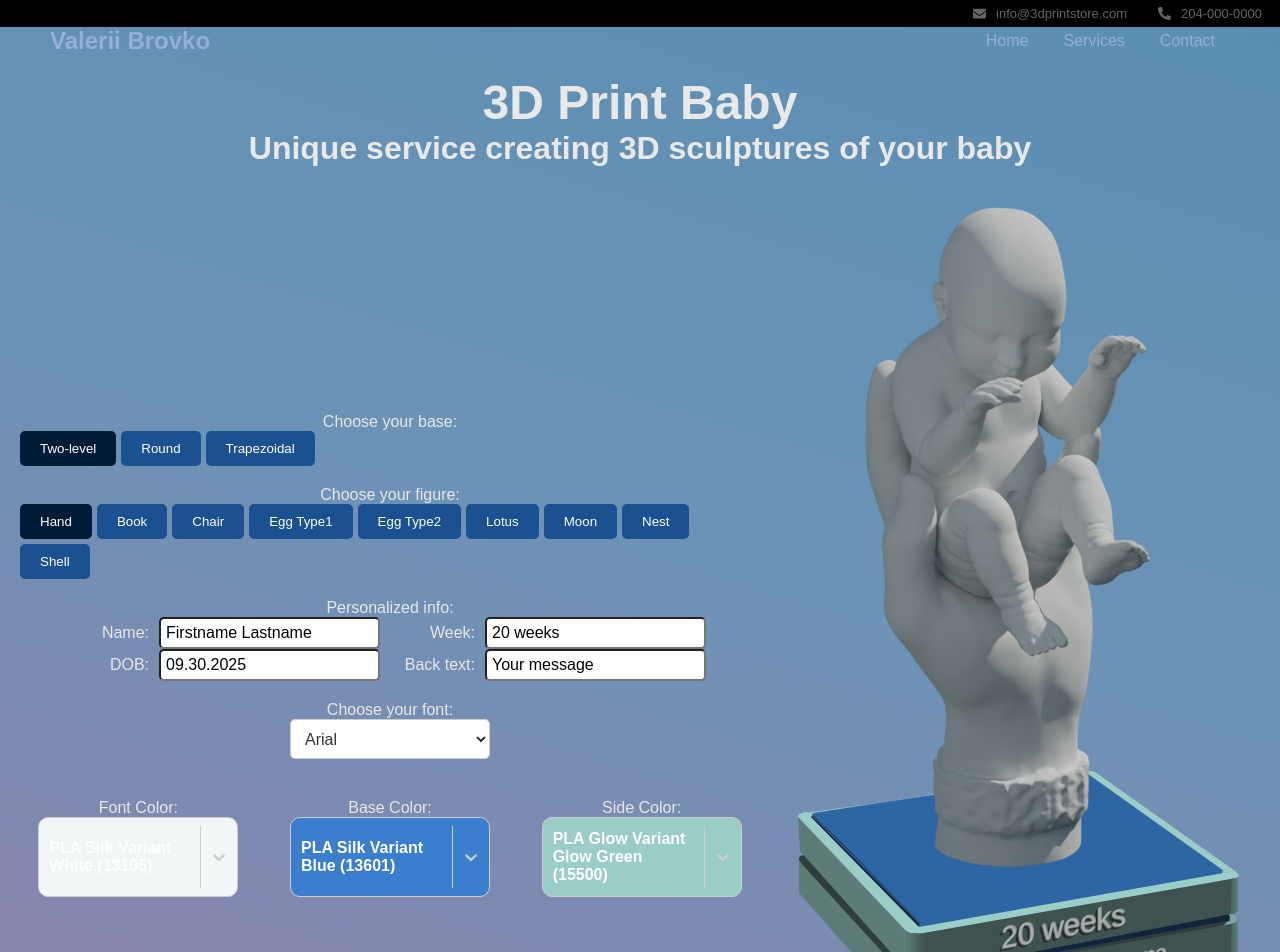
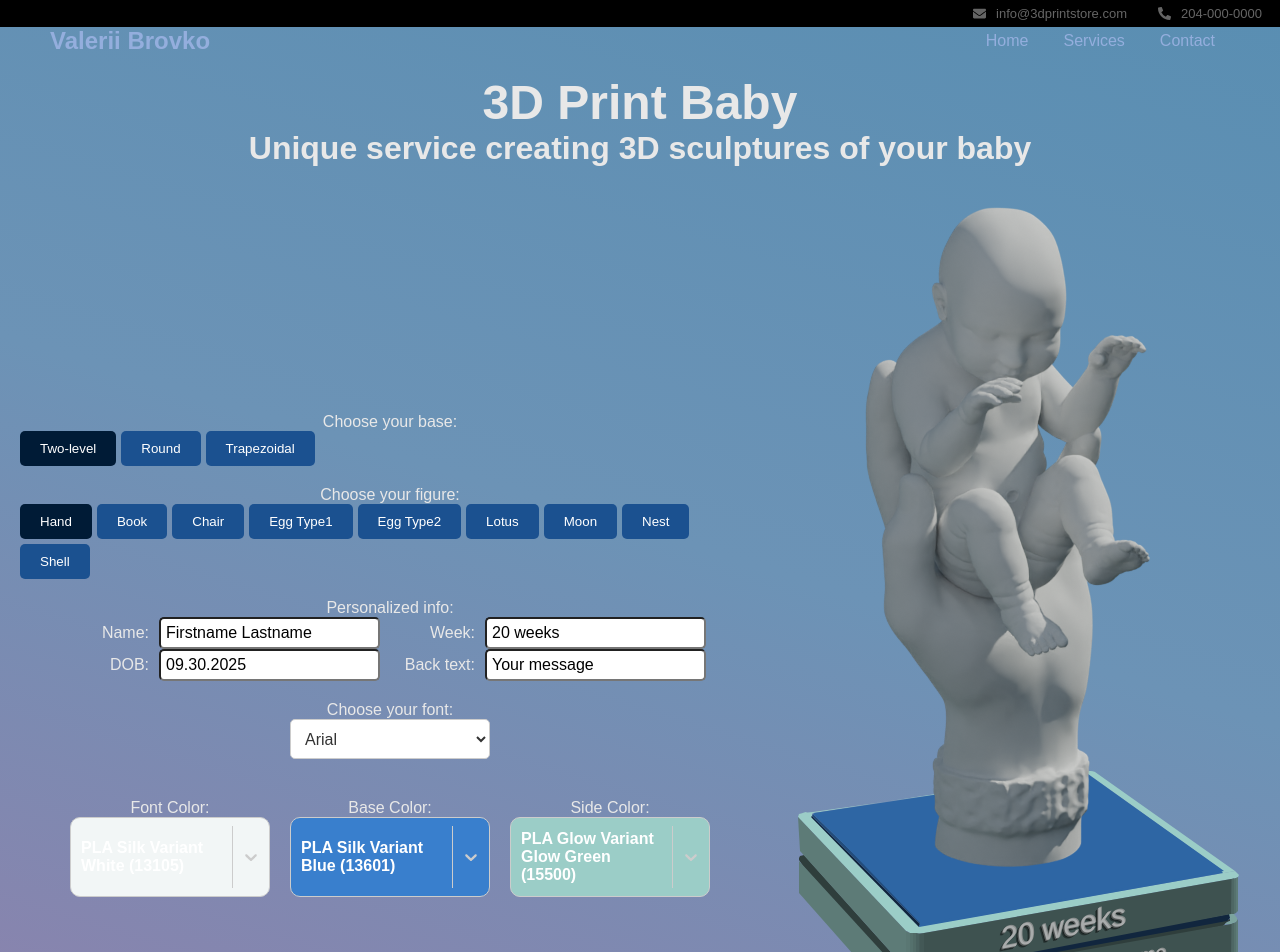
Before and after one commit to lucasliu2019/next_printstore, a Next.js app: page /baby3d in a window 1280 px wide. Shown: the top 952 px of the page. Built offline with nearby package versions, Linux system fonts and the light colour scheme.

Commit message:
color selection update

```diff
--- a/src/app/baby3d/page.module.css
+++ b/src/app/baby3d/page.module.css
@@ -158,14 +158,13 @@
   width: 100%;
   display: flex; /* Use flexbox for horizontal alignment */
   flex-wrap: wrap; /* Allow fieldsets to wrap to the next line if needed */
-  gap: 15px; /* Add spacing between fieldsets */
+  gap: 20px; /* Add spacing between fieldsets */
   margin-top: 20px; /* Add spacing above the container */
+  align-items: center; /* or center, baseline, stretch depending on your goal */
+  justify-content: center; /* or center, space-between, etc. */
 }
 
 .fieldset_color {
-  flex: 1; /* Allow fieldsets to grow and take equal space */
-  min-width: 200px; /* Set a minimum width for smaller screens */
-  max-width: 300px; /* Optional: Limit the maximum width of the fieldset */
   display: flex;
   align-items: center; /* Vertically center the buttons */
   justify-content: center; /* Horizontally center the buttons */
```
